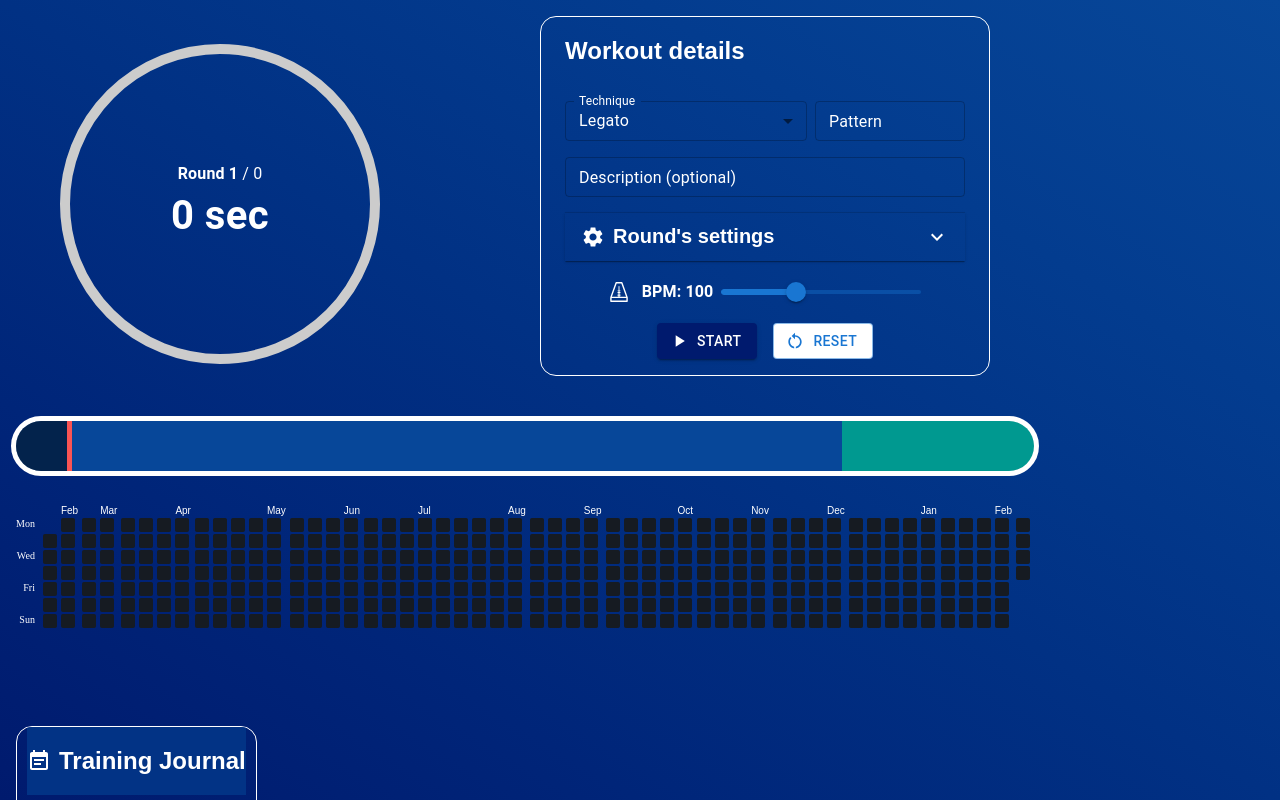
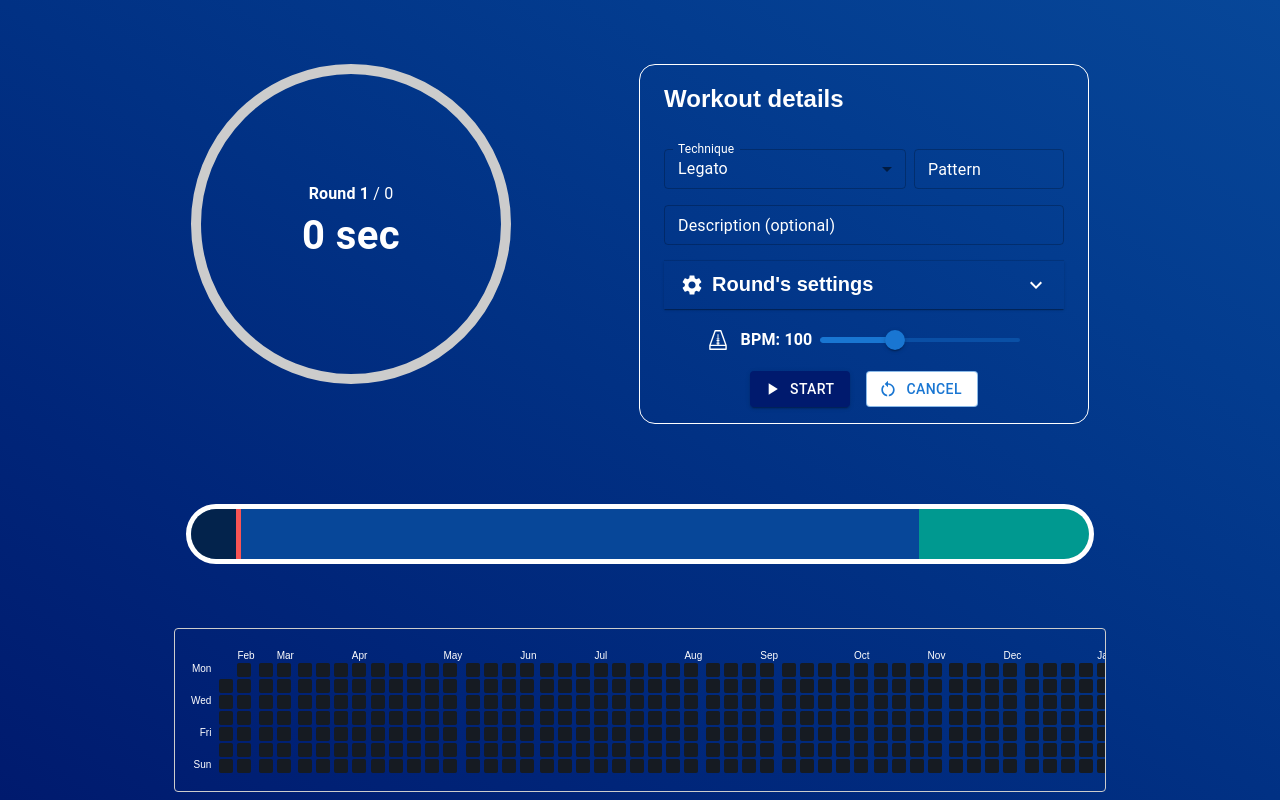
Before and after one commit to tsknoff/interval_timer, a React (Vite) app: page / in a window 1280 px wide. Built offline with nearby package versions, Linux system fonts and the light colour scheme.

Commit message:
mvp ready

```diff
--- a/src/App.tsx
+++ b/src/App.tsx
@@ -71,7 +71,6 @@ export const App: React.FC = () => {
   const [roundIndex, setRoundIndex] = useState(0);
   const [roundsTotal, setRoundsTotal] = useState(0);
   const [timerIndex, setTimerIndex] = useState(0);
-  const [timersTotal, setTimersTotal] = useState(0);
   const [timerName, setTimerName] = useState("");
   const [timerRemaining, setTimerRemaining] = useState(0);
 
@@ -159,7 +158,6 @@ export const App: React.FC = () => {
       setTimerName(tName);
       setTimerRemaining(tRemaining);
       setTimerIndex(tIndex);
-      setTimersTotal(tTotal);
     });
 
     roundListRef.current = newModel;
@@ -208,7 +206,6 @@ export const App: React.FC = () => {
         display: "flex",
         width: "100%",
         height: "100vh",
-        justifyContent: "center",
         alignItems: "flex-start",
         background:
           "linear-gradient(to right top, #001a6e, #002579, #013184, #033c8f, #074799)",
@@ -217,10 +214,13 @@ export const App: React.FC = () => {
     >
       <Box
         sx={{
-          padding: "1rem",
+          padding: "4rem",
           marginBottom: "2rem",
           display: "flex",
           flexDirection: "row",
+          justifyContent: "center",
+          alignItems: "flex-end",
+          width: "100%",
           gap: 10,
           flexWrap: "wrap-reverse",
         }}
@@ -238,8 +238,6 @@ export const App: React.FC = () => {
             height: "calc(100vh - 10rem)",
             overflowY: "scroll",
             gap: 10,
-            padding: 10,
-            paddingTop: 0,
           }}
         >
           <Box
@@ -247,6 +245,8 @@ export const App: React.FC = () => {
               alignContent: "center",
               display: "flex",
               alignItems: "center",
+              justifyContent: "center",
+              height: 48,
               backgroundColor: "#023385",
               width: "100%",
               position: "sticky",
@@ -256,9 +256,17 @@ export const App: React.FC = () => {
             }}
           >
             <EventNoteIcon />
-            <h2>Training Journal</h2>
+            <h2>Practice journal</h2>
           </Box>
 
+          <Box
+            style={{
+              padding: "8px",
+              display: "flex",
+              flexDirection: "column",
+              gap: 8,
+            }}
+          >
             {journal.length === 0 && <p>No records yet.</p>}
             {journal
               .sort((a, b) => b.date.localeCompare(a.date))
@@ -266,24 +274,25 @@ export const App: React.FC = () => {
                 <JournalNote key={i} journalRecord={rec} />
               ))}
           </Box>
+        </Box>
         <Box
           sx={{
             marginBottom: "1rem",
             display: "flex",
             flexDirection: "column",
             alignItems: "center",
-            gap: 3,
+            gap: 8,
           }}
         >
           <Box
             sx={{
               width: "100%",
               display: "flex",
-              alignItems: "center",
+              alignItems: "flex-start",
               justifyContent: "center",
               flexDirection: "row",
               flexWrap: "wrap",
-              gap: 20,
+              gap: 16,
             }}
           >
             <Box
@@ -454,7 +463,8 @@ export const App: React.FC = () => {
                   sx={{ backgroundColor: "white" }}
                   onClick={handleReset}
                 >
-                  Reset
+                  {/* Прервать тренировку на английском будет "Cancel" */}
+                  Cancel
                 </Button>
               </Box>
             </Box>
@@ -476,7 +486,12 @@ export const App: React.FC = () => {
         onClose={() => setShowReviewDialog(false)}
       >
         <DialogTitle>Training Review</DialogTitle>
-        <DialogContent>
+        <DialogContent
+          style={{
+            width: 500,
+            height: 300,
+          }}
+        >
           <Typography>How was your performance?</Typography>
           <Slider
             value={trainingRating}
--- a/src/ui/ActivityGrid.tsx
+++ b/src/ui/ActivityGrid.tsx
@@ -1,7 +1,7 @@
 // ActivityGrid.tsx
 import { FC, useMemo } from "react";
 import { JournalRecord } from "../App.tsx";
-import { duration } from "@mui/material";
+import { Box } from "@mui/material";
 
 interface IActivityGridProps {
   journalRecords: JournalRecord[];
@@ -188,10 +188,21 @@ export const ActivityGrid: FC<IActivityGridProps> = ({ journalRecords }) => {
   //  - под каждым столбцом (или нигде) — года, если нужно
 
   return (
+    <Box
+      style={{
+        width: "100%",
+        minWidth: "100px",
+        overflow: "auto",
+        border: "1px solid #ccc",
+        padding: 16,
+        borderRadius: 4,
+      }}
+    >
       <div
         style={{
           display: "flex",
           color: "white",
+          width: "400px",
         }}
       >
         {/* Колонка с подписями дней (7 штук) */}
@@ -204,6 +215,7 @@ export const ActivityGrid: FC<IActivityGridProps> = ({ journalRecords }) => {
                 marginBottom: 2,
                 fontSize: 10,
                 textAlign: "right",
+                fontFamily: "sans-serif",
               }}
             >
               {/* Можно не все дни подписывать, а например только Mon, Wed, Fri */}
@@ -285,6 +297,7 @@ export const ActivityGrid: FC<IActivityGridProps> = ({ journalRecords }) => {
           })}
         </div>
       </div>
+    </Box>
   );
 };
 
```
Lines whose indentation alone changed are shown as unchanged.
